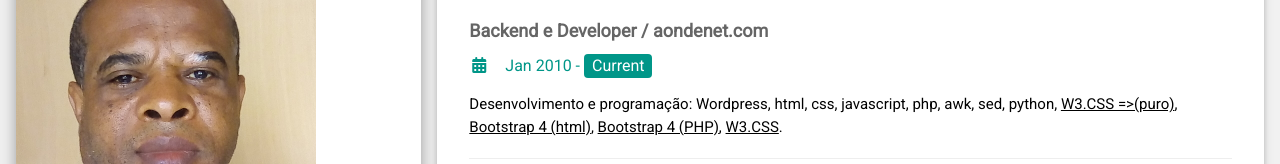
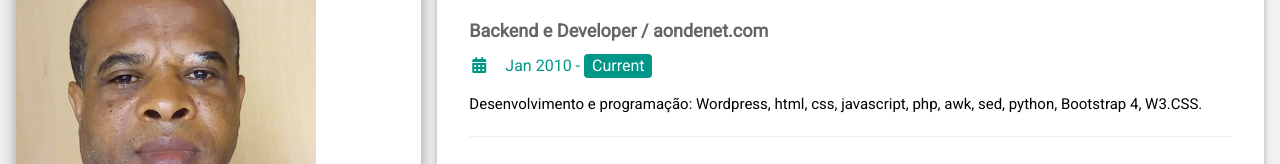
Before and after one commit to aondenet-sinval/portfolio, a plain HTML site: page index.htm in a window 1280 px wide. Shown: the part 106-270 px from the top of the page. Drawn offline with nearby package versions, Linux system fonts and the light colour scheme.

Commit message:
Update index.htm

```diff
--- a/index.htm
+++ b/index.htm
@@ -79,7 +79,7 @@ html,body,h1,h2,h3,h4,h5,h6 {font-family: "Roboto", sans-serif}
         <div class="w3-container">
           <h5 class="w3-opacity"><b>Backend e Developer / aondenet.com</b></h5>
           <h6 class="w3-text-teal"><i class="fa fa-calendar fa-fw w3-margin-right"></i>Jan 2010 - <span class="w3-tag w3-teal w3-round">Current</span></h6>
-          <p>Desenvolvimento e programação: Wordpress, html, css, javascript, php, awk, sed, python, <a href="https://aondenet-sinval.github.io/slide/">W3.CSS =>(puro)</a>, <a href="https://aondenet-sinval.github.io/bootstrap/">Bootstrap 4 (html)</a>,  <a href="https://unresistible-taste.000webhostapp.com/">Bootstrap 4 (PHP)</a>, <a href="https://aondenet-sinval.github.io/aventura/">W3.CSS</a>.</p>
+          <p>Desenvolvimento e programação: Wordpress, html, css, javascript, php, awk, sed, python, Bootstrap 4, W3.CSS.</p>
           <hr>
         </div>
           <div class="w3-container">
```
